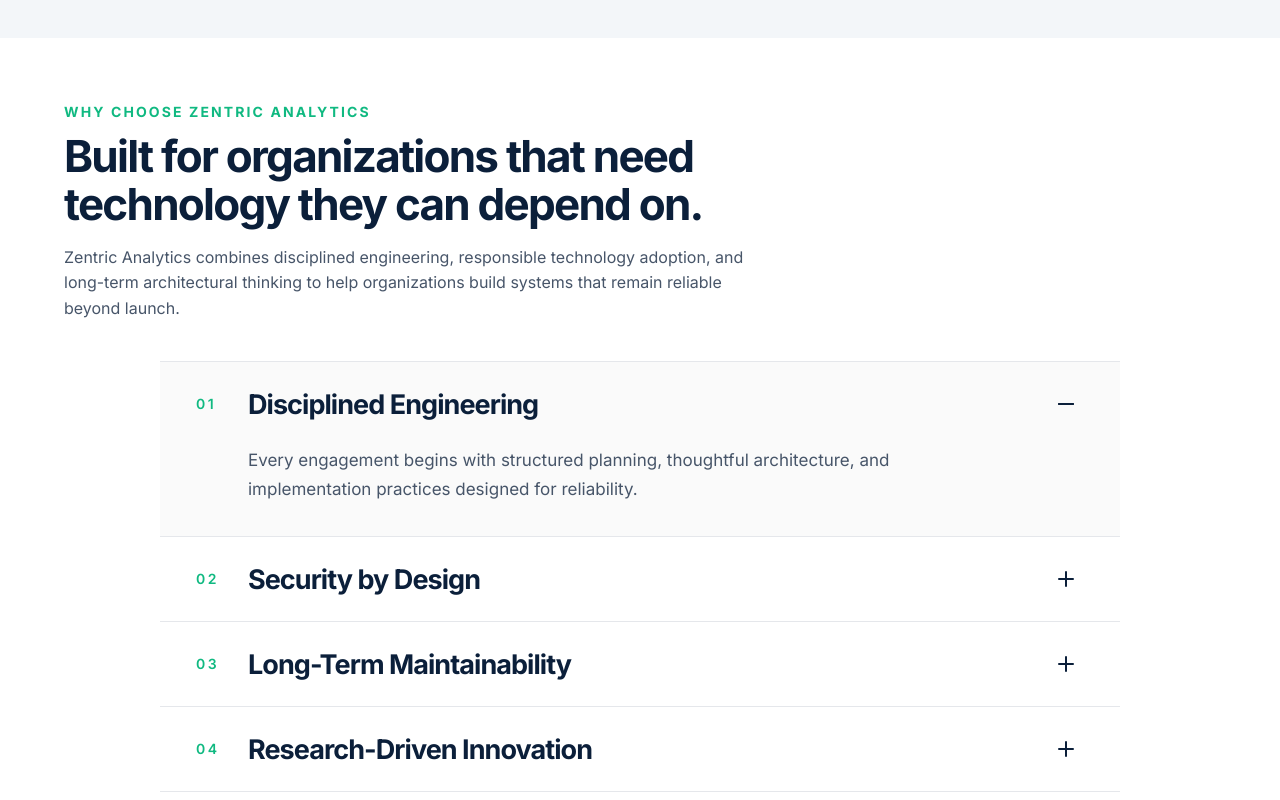
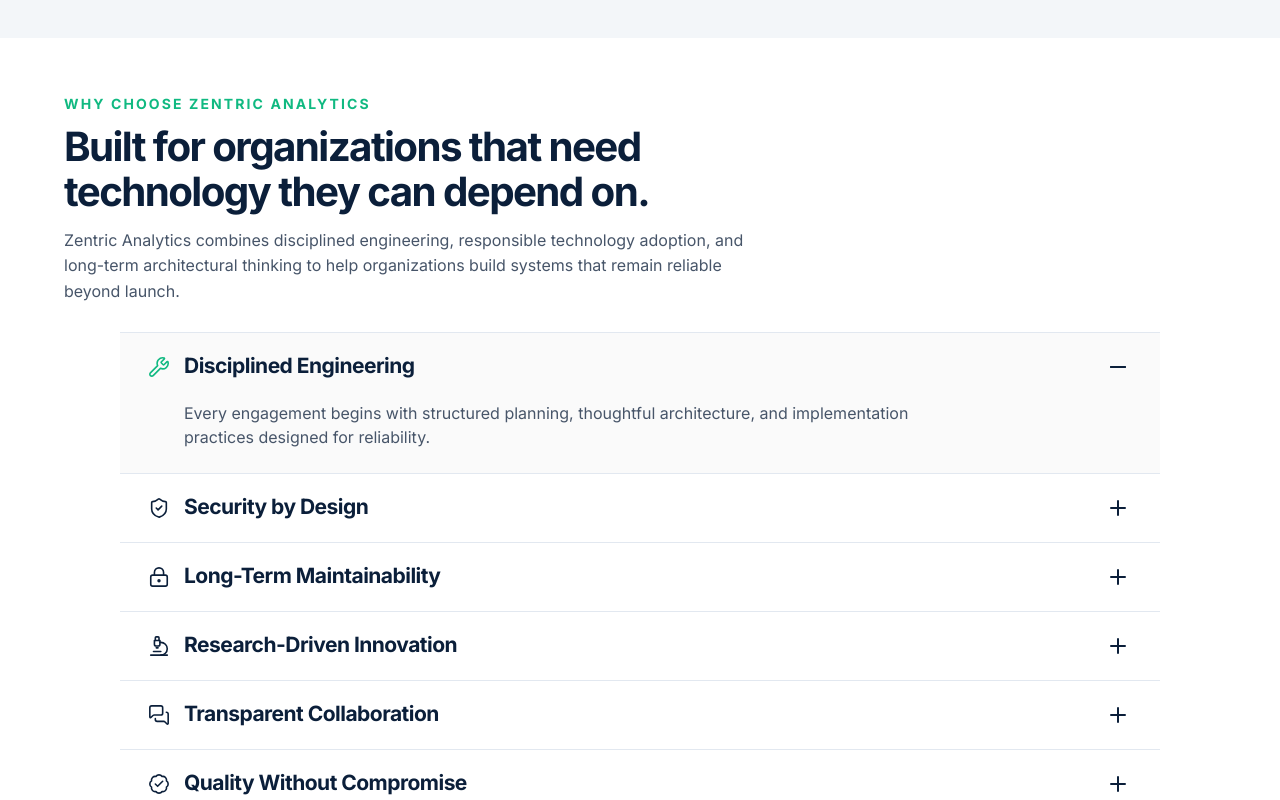
Before and after one commit to Zentric-Analytics/Zentricanalytics.com, a Next.js app: page / in a window 1280 px wide. Shown: the part 2180-2980 px from the top of the page. Built offline with nearby package versions, Linux system fonts and the light colour scheme.

Commit message:
Restore why choose accordion icons

```diff
--- a/src/app/globals.css
+++ b/src/app/globals.css
@@ -235,10 +235,8 @@ html{scroll-padding-top:82px}
 
 .why-choose-section .why-choose-header{max-width:52rem}
 .why-choose-section .why-choose-header>p:first-child{margin-bottom:10px}
-.why-choose-section .why-choose-header>h2{max-width:50rem;font-size:clamp(2rem,4vw,2.75rem);line-height:1.1;font-weight:700}
-.why-choose-section .why-choose-header>h2+p{margin-top:16px;max-width:44rem;font-size:1rem;line-height:1.6;font-weight:400}
-.why-choose-section .trust-principle-card{min-height:0;border-radius:18px;padding:24px;box-shadow:0 6px 18px rgba(11,31,58,.045)}
-.why-choose-section .trust-principle-card:hover,.why-choose-section .trust-principle-card:focus-visible{box-shadow:0 12px 28px rgba(11,31,58,.08)}
+.why-choose-section .why-choose-header>h2{max-width:48rem;font-size:clamp(1.75rem,3.15vw,2.625rem);line-height:1.12;font-weight:700}
+.why-choose-section .why-choose-header>h2+p{margin-top:14px;max-width:43rem;font-size:1rem;line-height:1.58;font-weight:400}
 
 @keyframes final-cta-marquee-scroll{
   from{transform:translateX(0)}
--- a/src/app/page.tsx
+++ b/src/app/page.tsx
@@ -161,39 +161,39 @@ const philosophyPrinciples: Array<{ Icon: LucideIcon; title: string; description
   },
 ];
 
-const trustPrinciples: Array<{ number: string; title: string; description: string }> = [
+const trustPrinciples: Array<{ icon: 'wrench' | 'shield-check' | 'lock-keyhole' | 'microscope' | 'messages-square' | 'badge-check'; title: string; description: string }> = [
   {
-    number: '01',
+    icon: 'wrench',
     title: 'Disciplined Engineering',
     description:
       'Every engagement begins with structured planning, thoughtful architecture, and implementation practices designed for reliability.',
   },
   {
-    number: '02',
+    icon: 'shield-check',
     title: 'Security by Design',
     description:
       'Security, privacy, and operational resilience are considered throughout the development lifecycle, not added at the end.',
   },
   {
-    number: '03',
+    icon: 'lock-keyhole',
     title: 'Long-Term Maintainability',
     description:
       'Solutions are designed to evolve with changing business requirements instead of becoming short-term technical debt.',
   },
   {
-    number: '04',
+    icon: 'microscope',
     title: 'Research-Driven Innovation',
     description:
       'Emerging technologies are evaluated carefully and applied only where they create practical, measurable value.',
   },
   {
-    number: '05',
+    icon: 'messages-square',
     title: 'Transparent Collaboration',
     description:
       'Clear communication, measurable milestones, and shared visibility keep teams aligned from discovery through delivery.',
   },
   {
-    number: '06',
+    icon: 'badge-check',
     title: 'Quality Without Compromise',
     description:
       'Testing, review, documentation, and continuous improvement are treated as core parts of engineering delivery.',
@@ -330,7 +330,7 @@ export default function Home() {
         </div>
       </section>
 
-      <section className="why-choose-section bg-white px-4 py-10 sm:px-6 sm:py-[52px] lg:py-16" aria-labelledby="why-choose-heading">
+      <section className="why-choose-section bg-white px-4 py-9 sm:px-6 sm:py-11 lg:py-14" aria-labelledby="why-choose-heading">
         <div className="mx-auto max-w-6xl">
           <SectionHeader
             eyebrow="WHY CHOOSE ZENTRIC ANALYTICS"
--- a/src/components/EnterpriseAccordion.tsx
+++ b/src/components/EnterpriseAccordion.tsx
@@ -1,9 +1,21 @@
 'use client';
 
 import { KeyboardEvent, useId, useRef, useState } from 'react';
+import { BadgeCheck, LockKeyhole, MessagesSquare, Microscope, ShieldCheck, Wrench, type LucideIcon } from 'lucide-react';
+
+type EnterpriseAccordionIcon = 'wrench' | 'shield-check' | 'lock-keyhole' | 'microscope' | 'messages-square' | 'badge-check';
+
+const accordionIcons: Record<EnterpriseAccordionIcon, LucideIcon> = {
+  wrench: Wrench,
+  'shield-check': ShieldCheck,
+  'lock-keyhole': LockKeyhole,
+  microscope: Microscope,
+  'messages-square': MessagesSquare,
+  'badge-check': BadgeCheck,
+};
 
 type EnterpriseAccordionItem = {
-  number: string;
+  icon: EnterpriseAccordionIcon;
   title: string;
   description: string;
 };
@@ -47,21 +59,22 @@ export function EnterpriseAccordion({ items }: EnterpriseAccordionProps) {
   };
 
   return (
-    <div className="why-choose-accordion mx-auto mt-8 w-full max-w-[960px] sm:mt-10" role="presentation">
+    <div className="why-choose-accordion mx-auto mt-6 w-full max-w-[1040px] sm:mt-7" role="presentation">
       {items.map((item, index) => {
         const isOpen = openIndex === index;
+        const Icon = accordionIcons[item.icon];
         const buttonId = `${baseId}-trigger-${index}`;
         const panelId = `${baseId}-panel-${index}`;
 
         return (
           <div
-            className={`why-choose-accordion__item border-t border-[#E5E7EB] transition-colors duration-[275ms] ease-out last:border-b ${isOpen ? 'bg-[#FAFAFA]' : 'bg-transparent hover:bg-[#FAFAFA]/70'}`}
+            className={`why-choose-accordion__item border-t border-[#E2E8F0] transition-colors duration-[275ms] ease-out last:border-b ${isOpen ? 'bg-[#FAFAFA]' : 'bg-transparent hover:bg-[#FAFAFA]/70'}`}
             key={item.title}
           >
             <button
               aria-controls={panelId}
               aria-expanded={isOpen}
-              className="group flex min-h-14 w-full items-center gap-4 px-4 py-5 text-left outline-none transition-colors duration-[275ms] ease-out focus-visible:bg-[#FAFAFA] focus-visible:ring-2 focus-visible:ring-inset focus-visible:ring-[#10B981] sm:px-7 sm:py-6 lg:px-9"
+              className="group flex min-h-16 w-full items-center gap-3 px-4 py-4 text-left outline-none transition-colors duration-[275ms] ease-out focus-visible:bg-[#FAFAFA] focus-visible:ring-2 focus-visible:ring-inset focus-visible:ring-[#10B981] sm:min-h-[68px] sm:gap-3.5 sm:px-6 sm:py-[18px] lg:px-7"
               id={buttonId}
               onClick={() => setOpenIndex(index)}
               onKeyDown={(event) => handleKeyDown(event, index)}
@@ -70,25 +83,27 @@ export function EnterpriseAccordion({ items }: EnterpriseAccordionProps) {
               }}
               type="button"
             >
-              <span className="hidden min-w-9 text-sm font-semibold tracking-[0.18em] text-[#10B981] sm:inline-flex">
-                {item.number}
-              </span>
-              <span className="flex-1 text-[1.25rem] font-bold leading-[1.15] tracking-[-0.035em] text-[#0B1F3A] transition-colors duration-[275ms] ease-out group-hover:text-[#102A4A] sm:text-[1.5rem] lg:text-[1.6875rem]">
+              <Icon
+                aria-hidden="true"
+                className={`size-[21px] shrink-0 text-[#0B1F3A] transition-colors duration-[275ms] ease-out sm:size-[22px] ${isOpen ? 'text-[#10B981]' : 'group-hover:text-[#10B981]'}`}
+                strokeWidth={1.75}
+              />
+              <span className="flex-1 text-lg font-bold leading-[1.18] tracking-[-0.025em] text-[#0B1F3A] transition-colors duration-[275ms] ease-out group-hover:text-[#102A4A] sm:text-[1.1875rem] lg:text-[1.3125rem]">
                 {item.title}
               </span>
-              <span className="relative flex size-8 shrink-0 items-center justify-center rounded-full text-[#0B1F3A] transition-colors duration-[275ms] ease-out group-hover:bg-white sm:size-9" aria-hidden="true">
+              <span className="relative flex size-6 shrink-0 items-center justify-center text-[#0B1F3A] transition-colors duration-[275ms] ease-out group-hover:text-[#10B981] sm:size-7" aria-hidden="true">
                 <span className="absolute h-0.5 w-4 rounded-full bg-current" />
                 <span className={`absolute h-0.5 w-4 rounded-full bg-current transition-transform duration-[275ms] ease-out ${isOpen ? 'rotate-0' : 'rotate-90'}`} />
               </span>
             </button>
             <div
               aria-labelledby={buttonId}
-              className={`grid overflow-hidden px-4 transition-[grid-template-rows,opacity] duration-[275ms] ease-out sm:px-7 lg:px-9 ${isOpen ? 'grid-rows-[1fr] opacity-100' : 'grid-rows-[0fr] opacity-0'}`}
+              className={`grid overflow-hidden px-4 transition-[grid-template-rows,opacity] duration-[275ms] ease-out sm:px-6 lg:px-7 ${isOpen ? 'grid-rows-[1fr] opacity-100' : 'grid-rows-[0fr] opacity-0'}`}
               id={panelId}
               role="region"
             >
               <div className="min-h-0 overflow-hidden">
-                <p className="max-w-[48rem] pb-6 pl-0 text-base leading-[1.7] text-[#475569] sm:pb-7 sm:pl-[3.25rem] sm:text-[1.0625rem] lg:pb-8">
+                <p className="ml-[33px] mt-1 max-w-[48rem] pb-5 text-[0.9375rem] leading-[1.58] text-[#475569] sm:ml-[36px] sm:mt-0 sm:pb-5 sm:text-base lg:pb-6">
                   {item.description}
                 </p>
               </div>
```
